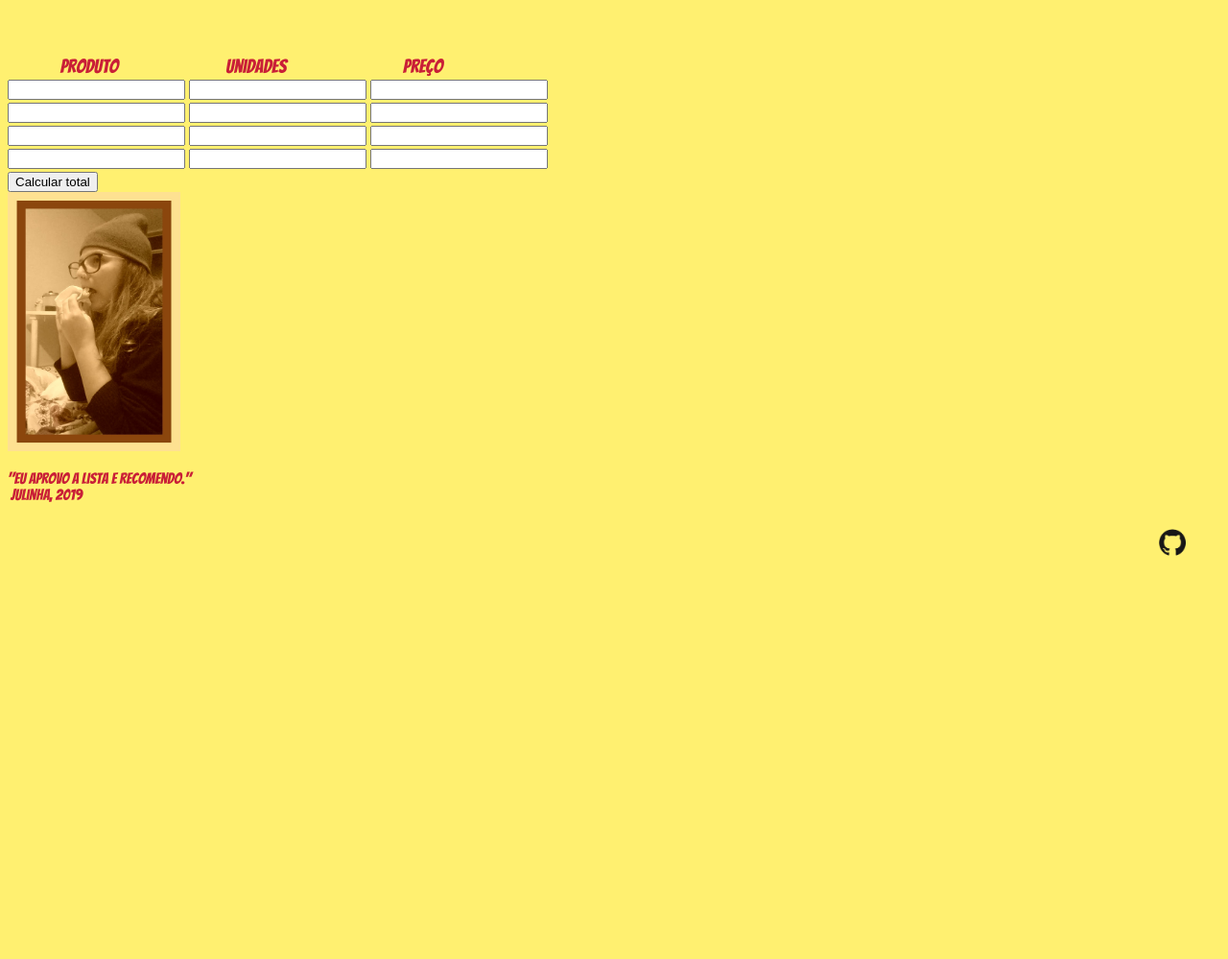
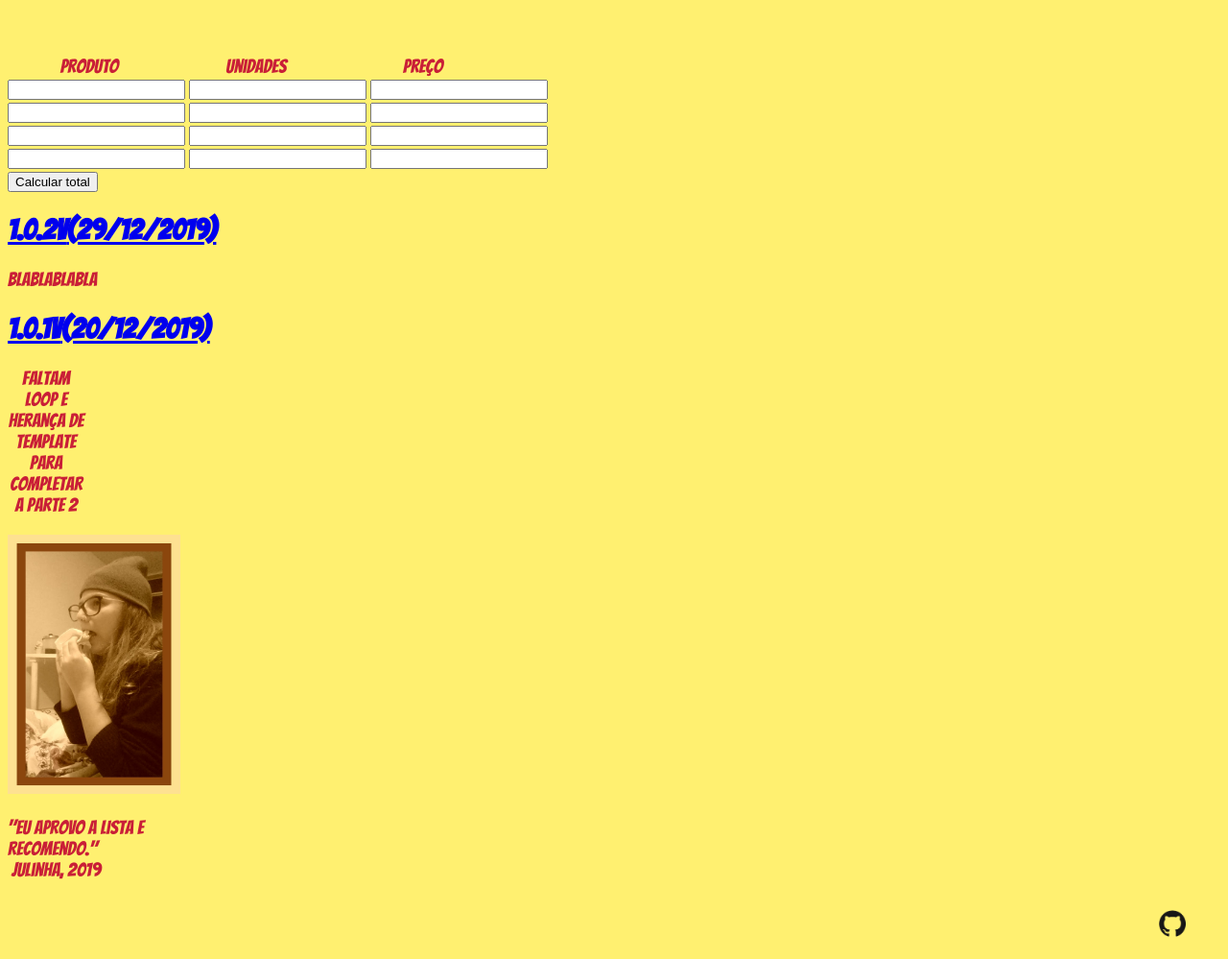
Before and after one commit to edumangabeira/python_exercicios, a Flask app: page / in a window 1280 px wide. Shown: the part 387-1386 px from the top of the page at 96% size. Before the commit the page ends 966 px from the top, so only its background shows below. Run offline with Flask 2, Linux system fonts and the light colour scheme.

Commit message:
Ir para o capítulo 3, web forms

```diff
--- a/flask/tutorial_flask/app/routes.py
+++ b/flask/tutorial_flask/app/routes.py
@@ -1,8 +1,28 @@
 from flask import render_template
 from app import app
+
 
 @app.route('/')
 @app.route('/index')
 def index():
-	user = {'username':'Eduardo'}
-	return render_template('index.html', user=user)
+    user = {'username': 'Eduardo'}
+    data = ['29/12/2019', '20/12/2019']
+    texto = ['blablablabla',
+             'faltam loop e herança de template para completar a parte 2'
+             ]
+    versao = ['1.0.2v', '1.0.1v']
+    link = ['a','https://github.com/edumangabeira/python_exercicios/commit/cf1b5d8575f53cac28822ca2b9ac49dc8fa0b1da']
+    posts = [{
+        'data': data[0],
+        'versao': versao[0],
+        'texto': texto[0],
+        'link': link[0]
+    },
+        {
+        'data': data[1],
+        'versao': versao[1],
+        'texto': texto[1],
+        'link': link[1]
+    }
+    ]
+    return render_template('index.html', user=user, posts=posts)
--- a/flask/tutorial_flask/app/static/css/style.css
+++ b/flask/tutorial_flask/app/static/css/style.css
@@ -24,10 +24,6 @@ h1{
     text-align: center;
 }
 
-p{
-    font-size: 0.80em;
-}
-
 footer{
     text-align: right;
 }
@@ -44,3 +40,15 @@ footer{
     width: 170px;
     text-align: center;
 }
+
+.patchNotes{
+    color: #C91F37;
+    display: inline-block;
+    width: 80px;
+    text-align: left;
+
+}
+
+.patchNotes p{
+    text-align: center;
+}
--- a/flask/tutorial_flask/app/templates/index.html
+++ b/flask/tutorial_flask/app/templates/index.html
@@ -1,23 +1,26 @@
 <!DOCTYPE html>
 <html>
 <meta charset="UTF-8">
+
 	<head>
 		<title>Listinha de compras</title>
 		<link rel= "stylesheet" type= "text/css" href= "{{ url_for('static',filename='css/style.css') }}">
 		<link href="https://fonts.googleapis.com/css?family=Bangers&display=swap" rel="stylesheet">
 	</head>
 	<body>
+		<!--header-->
 		<header>Ju<span style="color:#C91F37">Lista</span>
 
 
 		{% if user %}
 		<h1>Olá, {{user.username}}, aqui está a lista de compras mais legal de todos os tempos</h1>
 		{% else %}
-		<h1 >a lista de compras mais legal de todos os tempos</h1>
+		<h1>a lista de compras mais legal de todos os tempos</h1>
 		{% endif %}
 		</header>
+		<!--header-->
 
-
+		<!--formulario-->
 		<div class='listaDeCompras'>
 			<form>
 					<span><label for="produto">Produto</label></span>
@@ -39,12 +42,26 @@
 				<input type="button" value="Calcular total">
 			</form>
 		</div>
+		<!--formulario-->
 
+		<!--release-->
+		<div class="patchNotes">
+			{%for post in posts%}
+			<a href={{post.link}} target="_blank">
+				<h2><span>{{post.versao}}<span>({{post.data}})</h2>
+			</a>
+			<p>{{post.texto}}</p>
+			{%endfor%}
+		</div>
+		<!--release-->
+
+		<!--foto da julinha-->
 		<div class="julinha">
 			<img src="/static/img/julinha3.jpg" height="270" width="180" alt="menina de óculos agasalhada comendo pastel"/>
 			<p>&quot;Eu aprovo a lista e recomendo.&quot;<br>
 			&nbsp;Julinha, 2019</p>
 		</div>
+		<!--foto da julinha-->
 
 
 	<footer>
--- /dev/null
+++ b/flask/tutorial_flask/config.py
@@ -0,0 +1,5 @@
+import os
+
+
+class Config(object):
+    SECRET_KEY = os.environ.get('SECRET_KEY') or 'you-will-never-guess'
```
Also changed, not shown: flask/tutorial_flask/app/TODO.md (+2 -1 lines), flask/tutorial_flask/requirements.txt (added, +8 -0 lines).
